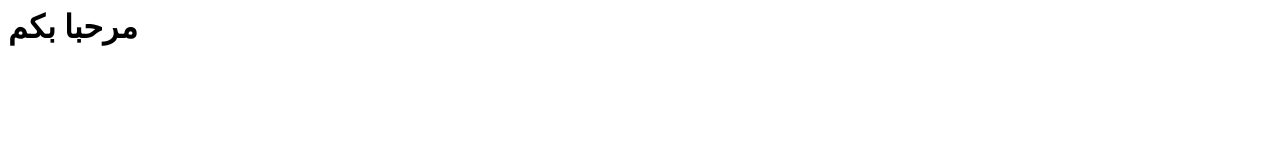
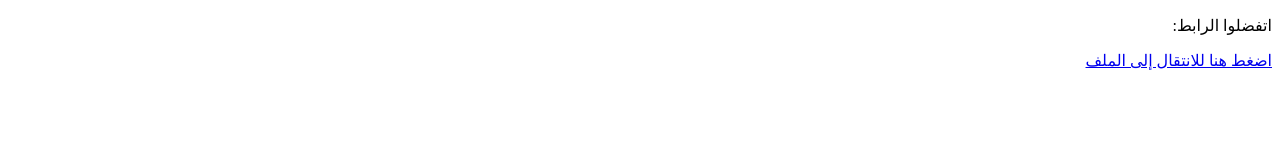
Before and after one commit to phdahmad/office, a plain HTML site: page index.html in a window 1280 px wide. Drawn offline with Linux system fonts and the light colour scheme.

Commit message:
Update index.html

```diff
--- a/index.html
+++ b/index.html
@@ -1 +1,16 @@
-<h1> مرحبا بكم  </h1>
+<!DOCTYPE html>
+<html lang="ar" dir="rtl">
+<head>
+  <meta charset="utf-8" />
+  <title>رابط</title>
+</head>
+<body>
+  <p>اتفضلوا الرابط:</p>
+  <p>
+    <a href="https://1drv.ms/x/c/9e113a5778b597f5/EetJ6F__eu1HlyHaHRnjVKEBygt3wGWLpcMH5cdDjYlbgA?e=lBnnfn"
+       target="_blank" rel="noopener noreferrer">
+      اضغط هنا للانتقال إلى الملف
+    </a>
+  </p>
+</body>
+</html>
```
